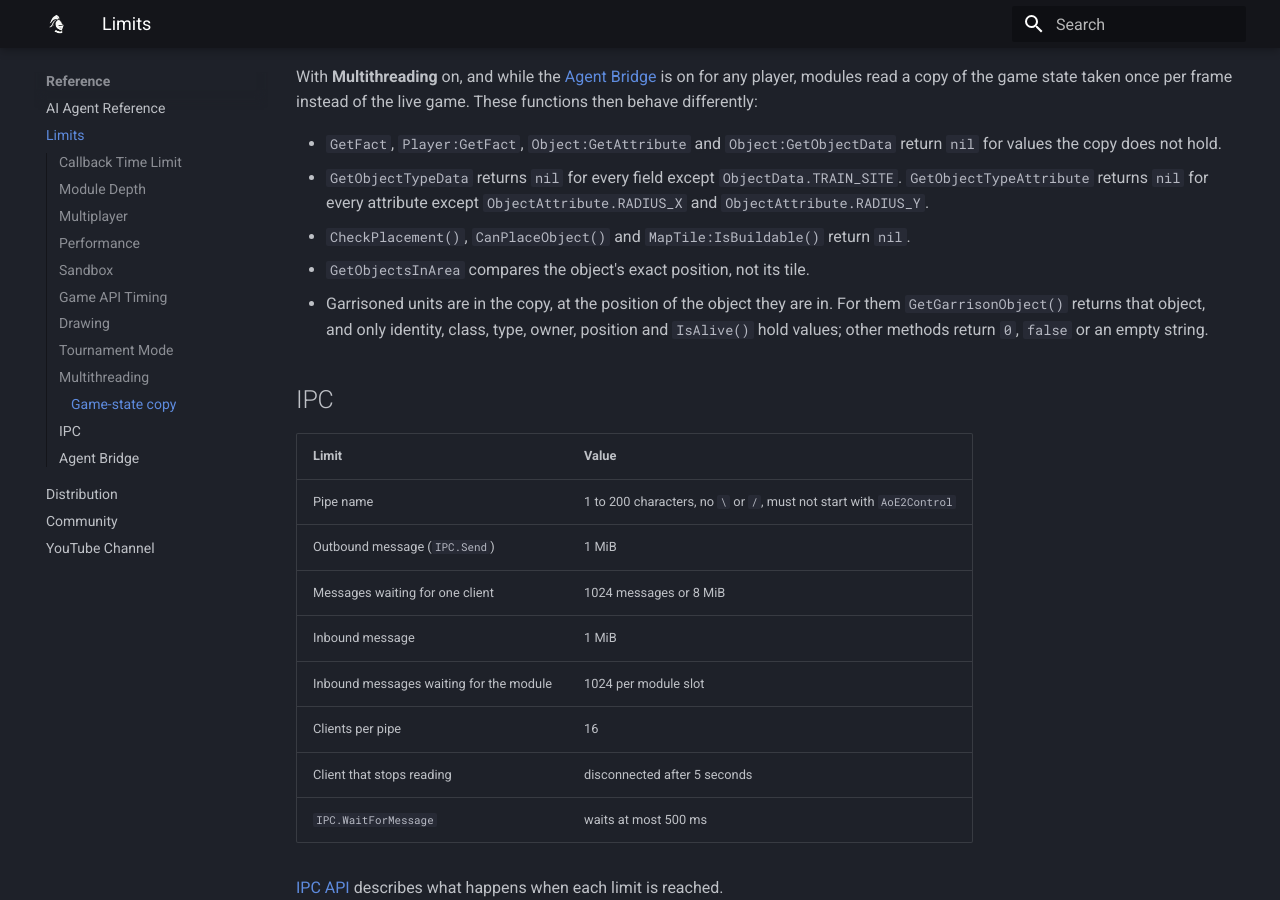
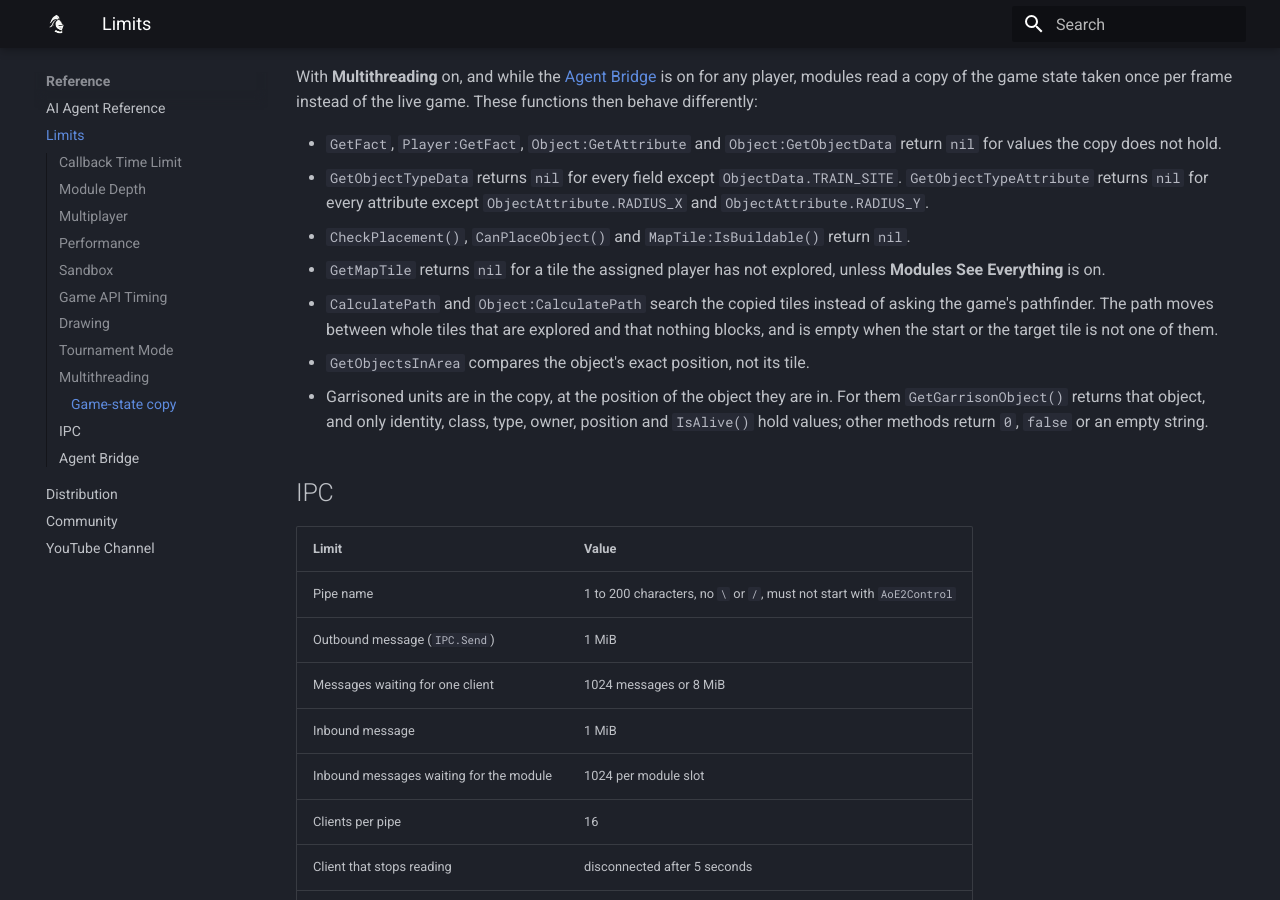
Before and after one commit to aoe2control/aoe2control.github.io, an MkDocs documentation site: the page built from docs/limits.md, in a window 1280 px wide and 900 px high, scrolled down 2818 px. Built offline with MkDocs 1.6.1 and Material for MkDocs 9.7.7, drawn with Linux system fonts in a browser that asks for light colours.

Commit message:
Describe map tiles and paths in the game-state copy
Co-Authored-By: Claude Opus 5.5 <noreply@anthropic.com>

```diff
--- a/docs/limits.md
+++ b/docs/limits.md
@@ -82,6 +82,11 @@ With **Multithreading** on, and while the [Agent Bridge](agent-bridge.md) is on
 - `GetFact`, `Player:GetFact`, `Object:GetAttribute` and `Object:GetObjectData` return `nil` for values the copy does not hold.
 - `GetObjectTypeData` returns `nil` for every field except `ObjectData.TRAIN_SITE`. `GetObjectTypeAttribute` returns `nil` for every attribute except `ObjectAttribute.RADIUS_X` and `ObjectAttribute.RADIUS_Y`.
 - `CheckPlacement()`, `CanPlaceObject()` and `MapTile:IsBuildable()` return `nil`.
+- `GetMapTile` returns `nil` for a tile the assigned player has not explored, unless **Modules See
+  Everything** is on.
+- `CalculatePath` and `Object:CalculatePath` search the copied tiles instead of asking the game's
+  pathfinder. The path moves between whole tiles that are explored and that nothing blocks, and is empty
+  when the start or the target tile is not one of them.
 - `GetObjectsInArea` compares the object's exact position, not its tile.
 - Garrisoned units are in the copy, at the position of the object they are in. For them
   `GetGarrisonObject()` returns that object, and only identity, class, type, owner, position and
```
